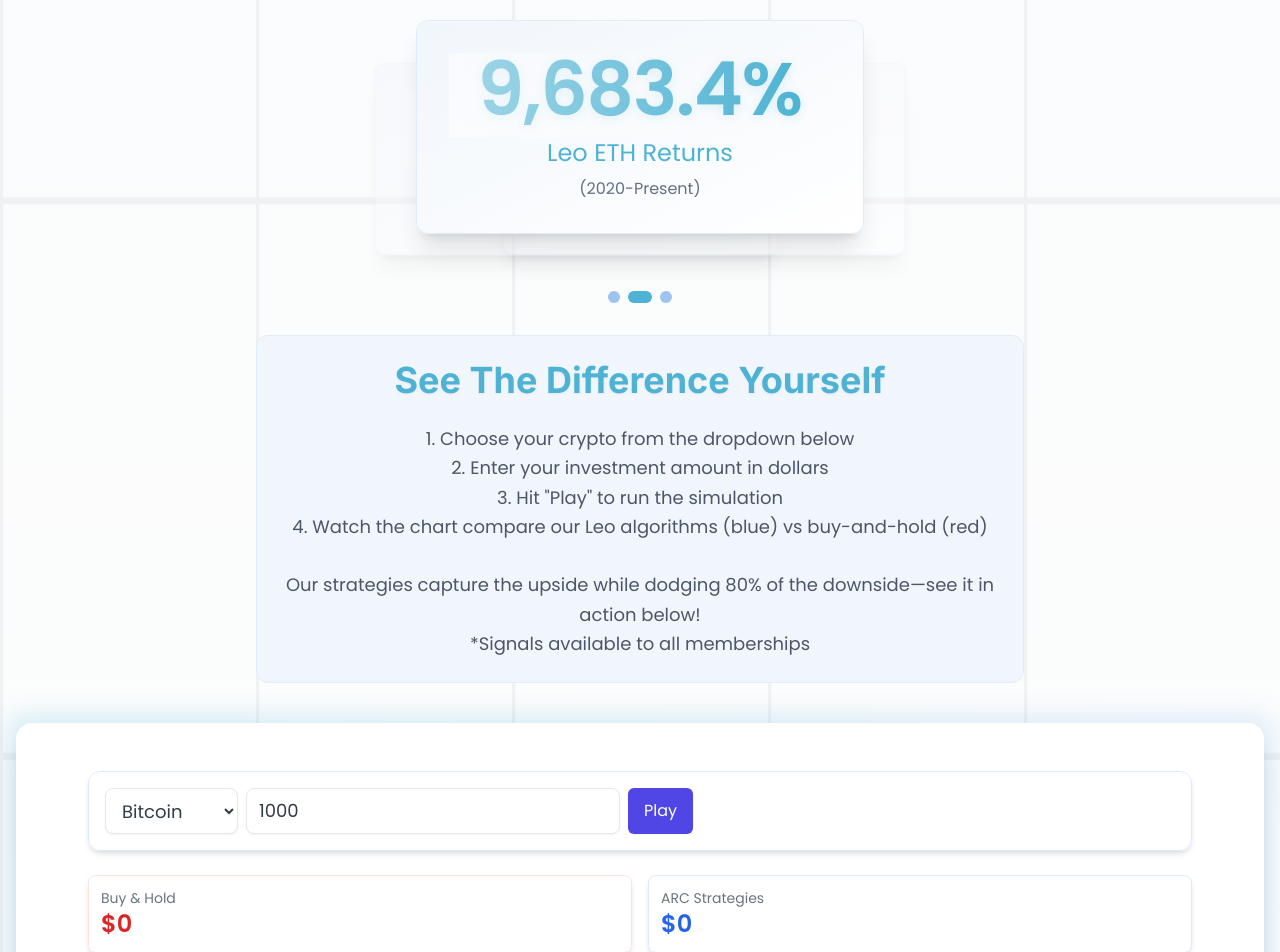
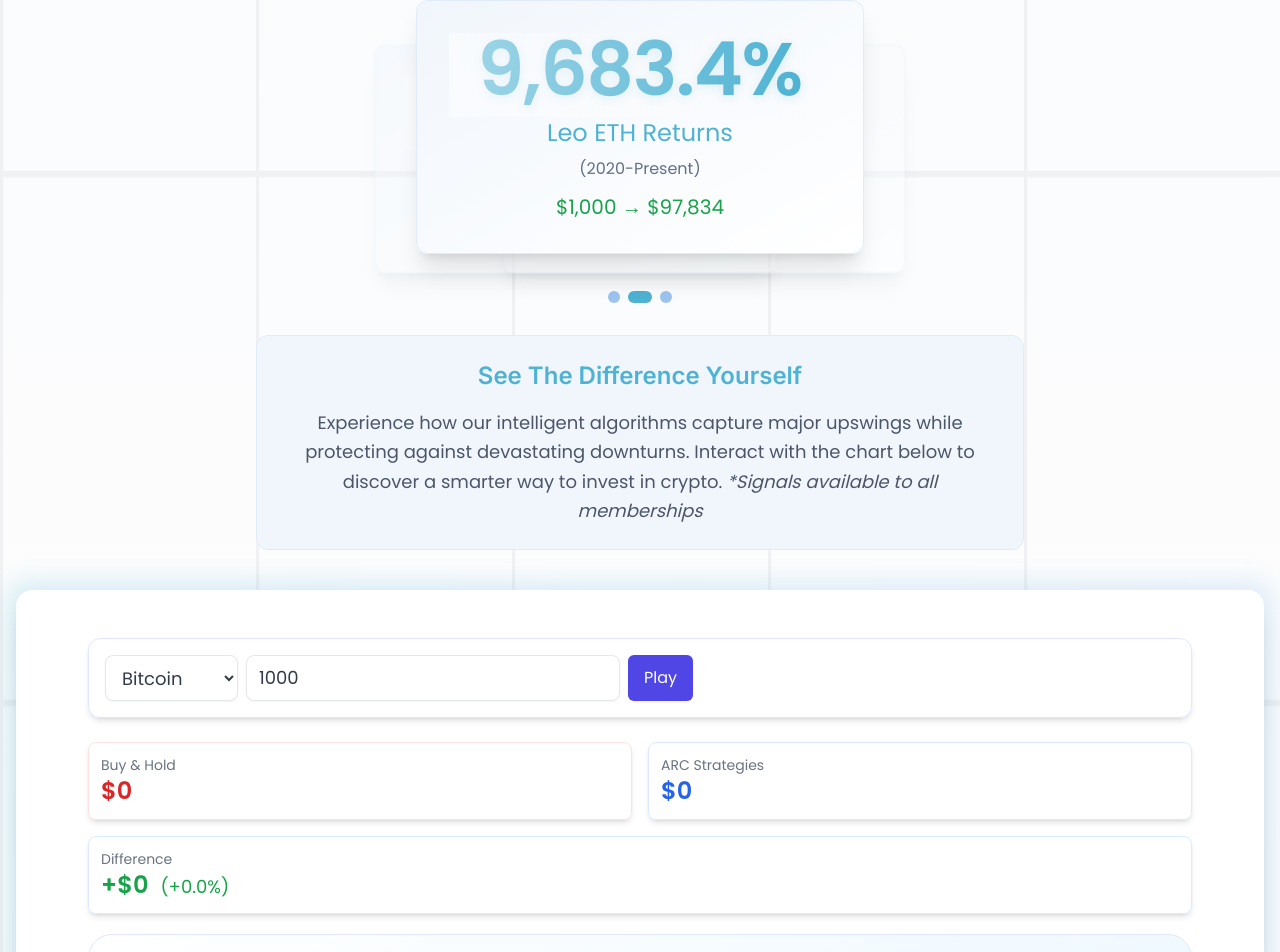
Before and after one commit to Managed-Vault/UPDATEDREPBILLY, a React (Create React App) app: page / in a window 1280 px wide. Shown: the part 8431-9383 px from the top of the page. Built offline with nearby package versions, Linux system fonts and the light colour scheme.

Commit message:
Add dollar value conversions to cryptocurrency return containers

```diff
--- a/src/components/SectionFour.js
+++ b/src/components/SectionFour.js
@@ -9,9 +9,9 @@
 
   // Performance data
   const performanceData = [
-    { asset: 'BTC', returns: '2,899.7%', period: '2020-Present' },
-    { asset: 'ETH', returns: '9,683.4%', period: '2020-Present' },
-    { asset: 'SOL', returns: '55,962.1%', period: '2021-Present' }
+    { asset: 'BTC', returns: '2,899.7%', period: '2020-Present', conversion: '$1,000 → $29,997' },
+    { asset: 'ETH', returns: '9,683.4%', period: '2020-Present', conversion: '$1,000 → $97,834' },
+    { asset: 'SOL', returns: '55,962.1%', period: '2021-Present', conversion: '$1,000 → $560,621' }
   ];
 
   // Auto-rotate carousel
@@ -87,6 +87,9 @@
                     <div className="stat-period text-base text-neutral-600 mt-2 animate-fade-in">
                       ({item.period})
                     </div>
+                    <div className="stat-conversion text-lg md:text-xl font-medium text-green-600 mt-3 animate-fade-in">
+                      {item.conversion}
+                    </div>
                   </div>
                 </div>
               ))}
@@ -116,21 +119,10 @@
 
         {/* CTA callout */}
         <div className="cta-callout text-center mb-10 max-w-3xl mx-auto p-6 bg-brand-50 rounded-xl border border-brand-100">
-          <h3 className="text-2xl md:text-4xl font-headline font-bold mb-6 text-brand-700 drop-shadow-sm">
-            See The Difference Yourself
-          </h3>
+          <h3 className="text-xl md:text-2xl font-headline font-semibold mb-4 text-brand-700">See The Difference Yourself</h3>
           <p className="text-lg leading-relaxed font-content text-neutral-700">
-            1. Choose your crypto from the dropdown below
-            <br />
-            2. Enter your investment amount in dollars
-            <br />
-            3. Hit "Play" to run the simulation
-            <br />
-            4. Watch the chart compare our Leo algorithms (blue) vs buy-and-hold (red)
-            <br /><br />
-            Our strategies capture the upside while dodging 80% of the downside—see it in action below!
-            <br />
-            *Signals available to all memberships
+            Experience how our intelligent algorithms capture major upswings while protecting against devastating downturns.
+            Interact with the chart below to discover a smarter way to invest in crypto. <span className="italic">*Signals available to all memberships</span>
           </p>
         </div>
 
```
